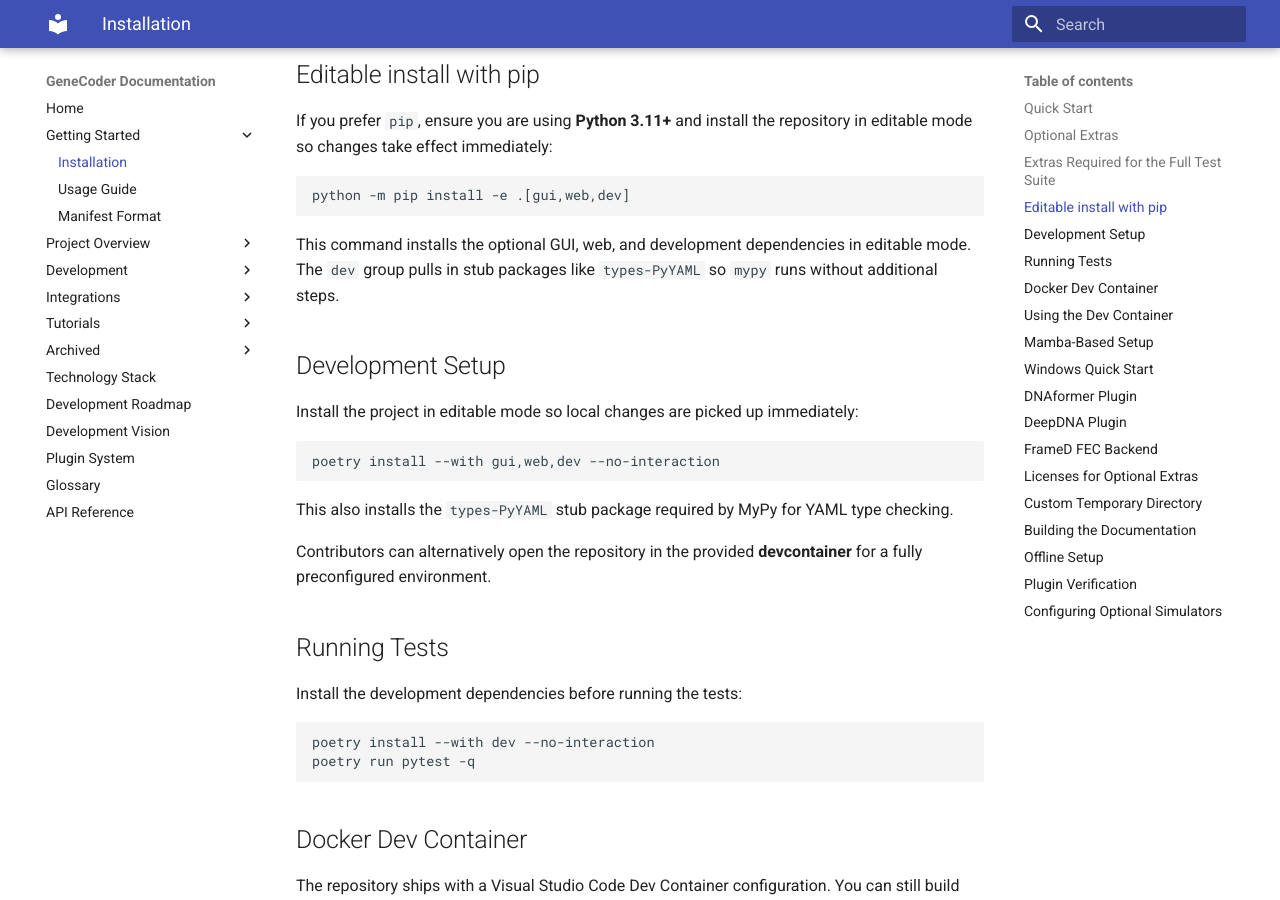
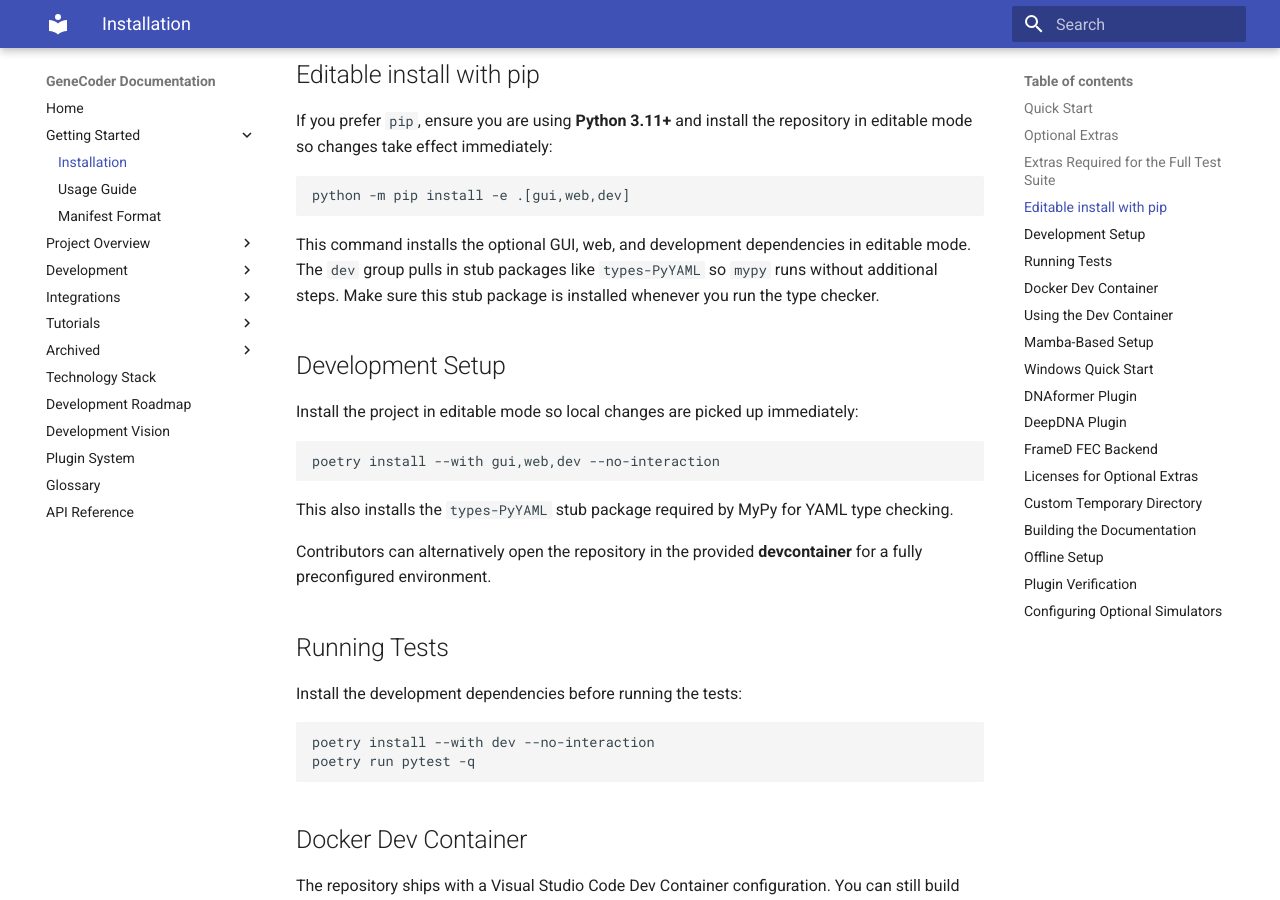
Before and after one commit to d0tTino/GeneCoder, an MkDocs documentation site: the page built from docs/installation.md, in a window 1280 px wide and 900 px high, scrolled down 1657 px. Built offline with MkDocs 1.6.1 and Material for MkDocs 9.7.7, drawn with Linux system fonts in a browser that asks for light colours.

Commit message:
docs: clarify types-PyYAML requirement

````diff
--- a/docs/installation.md
+++ b/docs/installation.md
@@ -69,7 +69,8 @@ python -m pip install -e .[gui,web,dev]
 ```
 This command installs the optional GUI, web, and development dependencies in
 editable mode. The `dev` group pulls in stub packages like `types-PyYAML` so
-`mypy` runs without additional steps.
+`mypy` runs without additional steps. Make sure this stub package is
+installed whenever you run the type checker.
 
 ## Development Setup
 
````
Also changed, not shown: CONTRIBUTING.md (+2 -1 lines).
